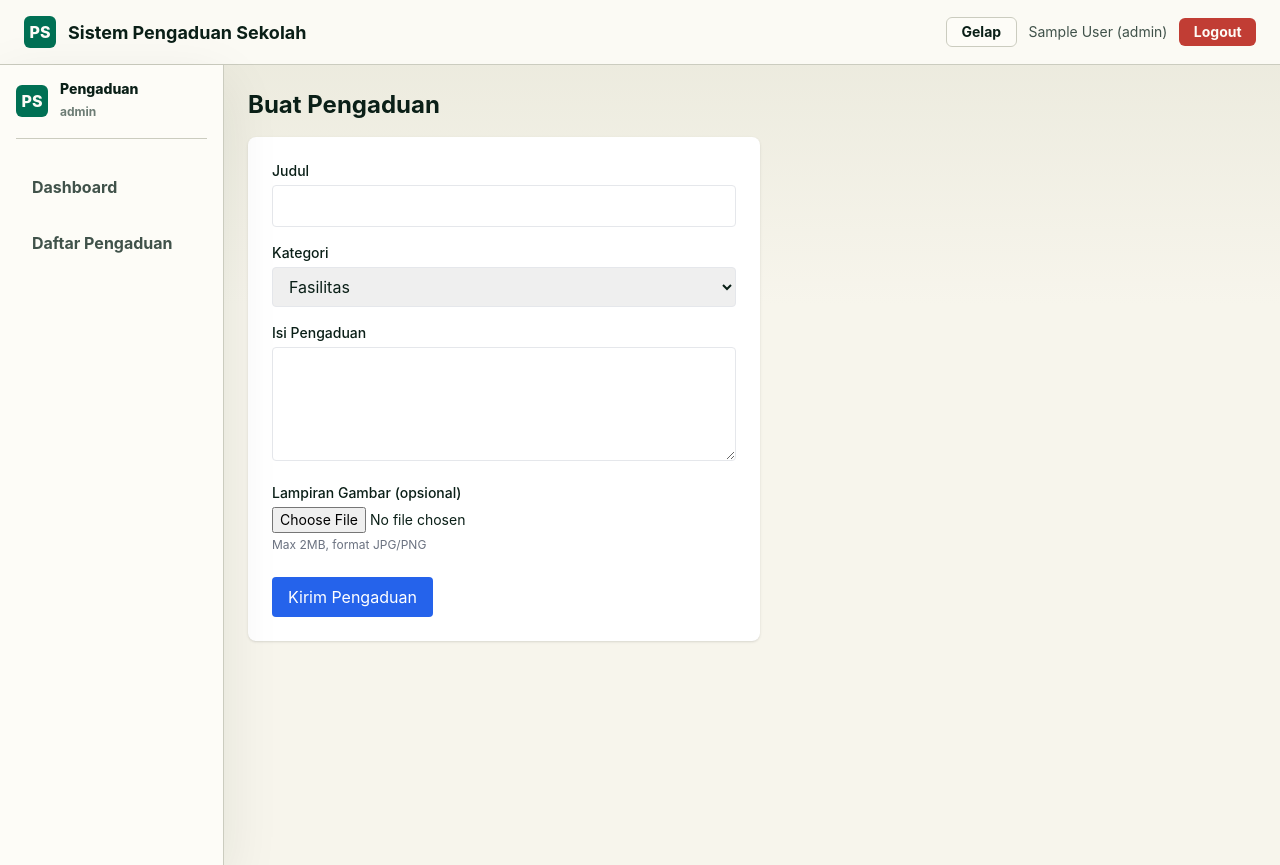
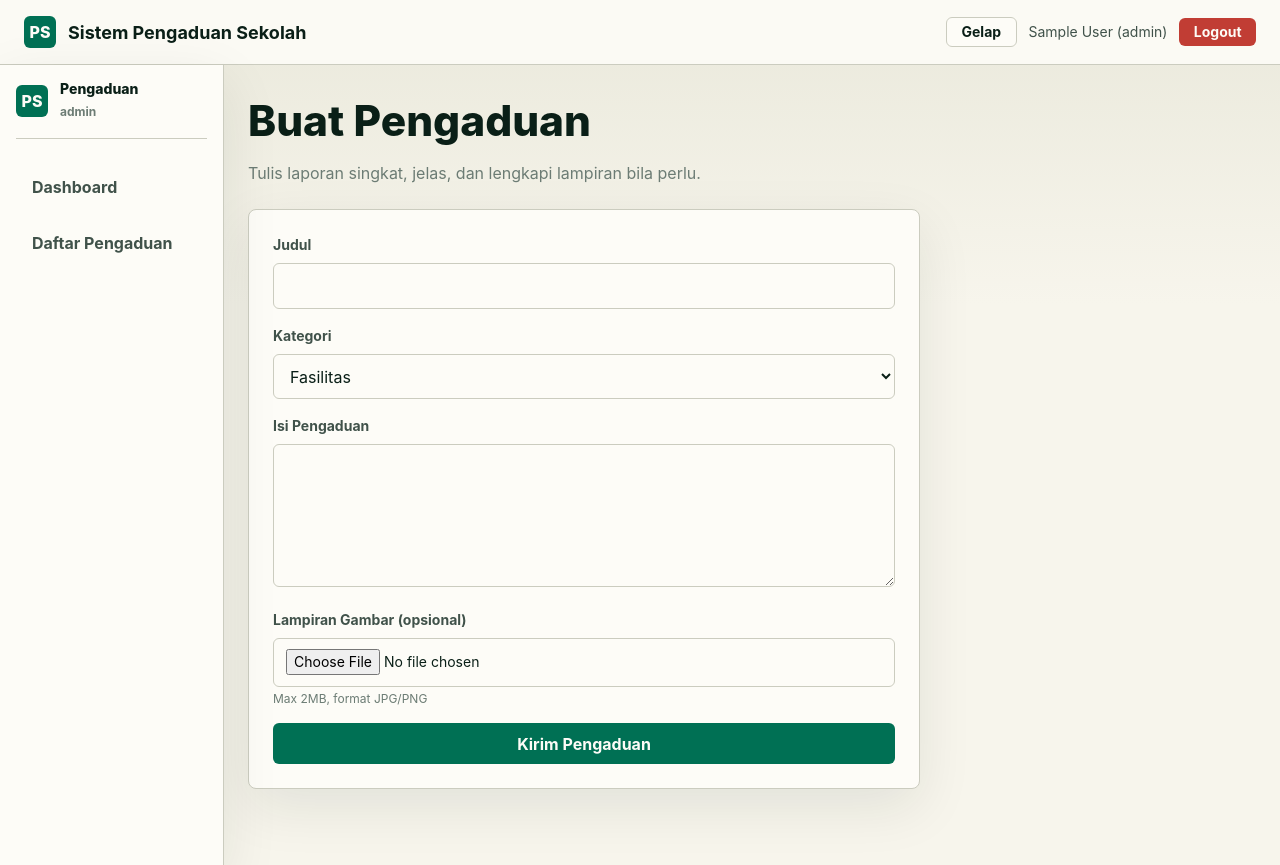
Before and after one commit to Rifkiiskandar12/pengaduan_sekolah, a React app in the folder frontend/: page /pengaduan/tambah in a window 1280 px wide. Built offline with nearby package versions, Linux system fonts and the light colour scheme; sample sign-in values are in the browser's storage; the HTML template or start-up script is replaced by a standard one.

Commit message:
style streamline complaint form

```diff
--- a/frontend/src/pages/FormPengaduan.jsx
+++ b/frontend/src/pages/FormPengaduan.jsx
@@ -1,7 +1,7 @@
 import { useState } from "react";
 import { useNavigate } from "react-router-dom";
+import Toast from "../components/Toast";
 import { useToast } from "../hooks/useToast";
-import Toast from "../components/Toast";
 import api from "../services/api";
 
 export default function FormPengaduan() {
@@ -26,7 +26,7 @@ export default function FormPengaduan() {
       if (gambar) formData.append("gambar", gambar);
 
       await api.post("/pengaduan", formData, {
-        headers: { "Content-Type": "multipart/form-data" }
+        headers: { "Content-Type": "multipart/form-data" },
       });
       showToast("Pengaduan berhasil dikirim!");
       setTimeout(() => navigate("/pengaduan"), 1000);
@@ -37,25 +37,27 @@ export default function FormPengaduan() {
     }
   };
 
-  const inputClass = "w-full border rounded px-3 py-2 focus:outline-none focus:ring-2 focus:ring-blue-500 dark:bg-gray-700 dark:text-white dark:border-gray-600";
-  const labelClass = "block text-sm font-medium mb-1 dark:text-gray-200";
+  return (
+    <div className="page-wrap">
+      {toast && <Toast message={toast.message} type={toast.type} onClose={hideToast} />}
+      <header className="page-head">
+        <div>
+          <h1 className="page-title">Buat Pengaduan</h1>
+          <p className="page-subtitle">Tulis laporan singkat, jelas, dan lengkapi lampiran bila perlu.</p>
+        </div>
+      </header>
 
-  return (
-    <div>
-      {toast && <Toast message={toast.message} type={toast.type} onClose={hideToast} />}
-      <h1 className="text-2xl font-bold mb-4">Buat Pengaduan</h1>
+      <form onSubmit={handleSubmit} className="panel p-6 max-w-2xl form-grid">
+        {error && <p className="alert alert-error mb-4">{error}</p>}
 
-      <form onSubmit={handleSubmit} className="bg-white dark:bg-gray-800 p-6 rounded-lg shadow max-w-lg">
-        {error && <p className="bg-red-100 text-red-600 text-sm p-2 rounded mb-4">{error}</p>}
-
-        <div className="mb-4">
-          <label className={labelClass}>Judul</label>
-          <input type="text" value={judul} onChange={(e) => setJudul(e.target.value)} required className={inputClass} />
+        <div>
+          <label className="field-label">Judul</label>
+          <input type="text" value={judul} onChange={(e) => setJudul(e.target.value)} required className="field" />
         </div>
 
-        <div className="mb-4">
-          <label className={labelClass}>Kategori</label>
-          <select value={kategori} onChange={(e) => setKategori(e.target.value)} className={inputClass}>
+        <div>
+          <label className="field-label">Kategori</label>
+          <select value={kategori} onChange={(e) => setKategori(e.target.value)} className="field">
             <option value="fasilitas">Fasilitas</option>
             <option value="akademik">Akademik</option>
             <option value="bullying">Bullying</option>
@@ -63,21 +65,18 @@ export default function FormPengaduan() {
           </select>
         </div>
 
-        <div className="mb-4">
-          <label className={labelClass}>Isi Pengaduan</label>
-          <textarea value={isi} onChange={(e) => setIsi(e.target.value)} required rows={4} className={inputClass} />
+        <div>
+          <label className="field-label">Isi Pengaduan</label>
+          <textarea value={isi} onChange={(e) => setIsi(e.target.value)} required rows={5} className="field" />
         </div>
 
-        <div className="mb-6">
-          <label className={labelClass}>Lampiran Gambar (opsional)</label>
-          <input type="file" accept="image/*"
-            onChange={(e) => setGambar(e.target.files[0])}
-            className="w-full text-sm dark:text-gray-200" />
-          <p className="text-xs text-gray-500 mt-1">Max 2MB, format JPG/PNG</p>
+        <div>
+          <label className="field-label">Lampiran Gambar (opsional)</label>
+          <input type="file" accept="image/*" onChange={(e) => setGambar(e.target.files[0])} className="field text-sm" />
+          <p className="text-xs text-[color:var(--color-muted)] mt-1">Max 2MB, format JPG/PNG</p>
         </div>
 
-        <button type="submit" disabled={loading}
-          className="bg-blue-600 text-white px-4 py-2 rounded hover:bg-blue-700 disabled:opacity-50">
+        <button type="submit" disabled={loading} className="btn btn-primary">
           {loading ? "Mengirim..." : "Kirim Pengaduan"}
         </button>
       </form>
```
